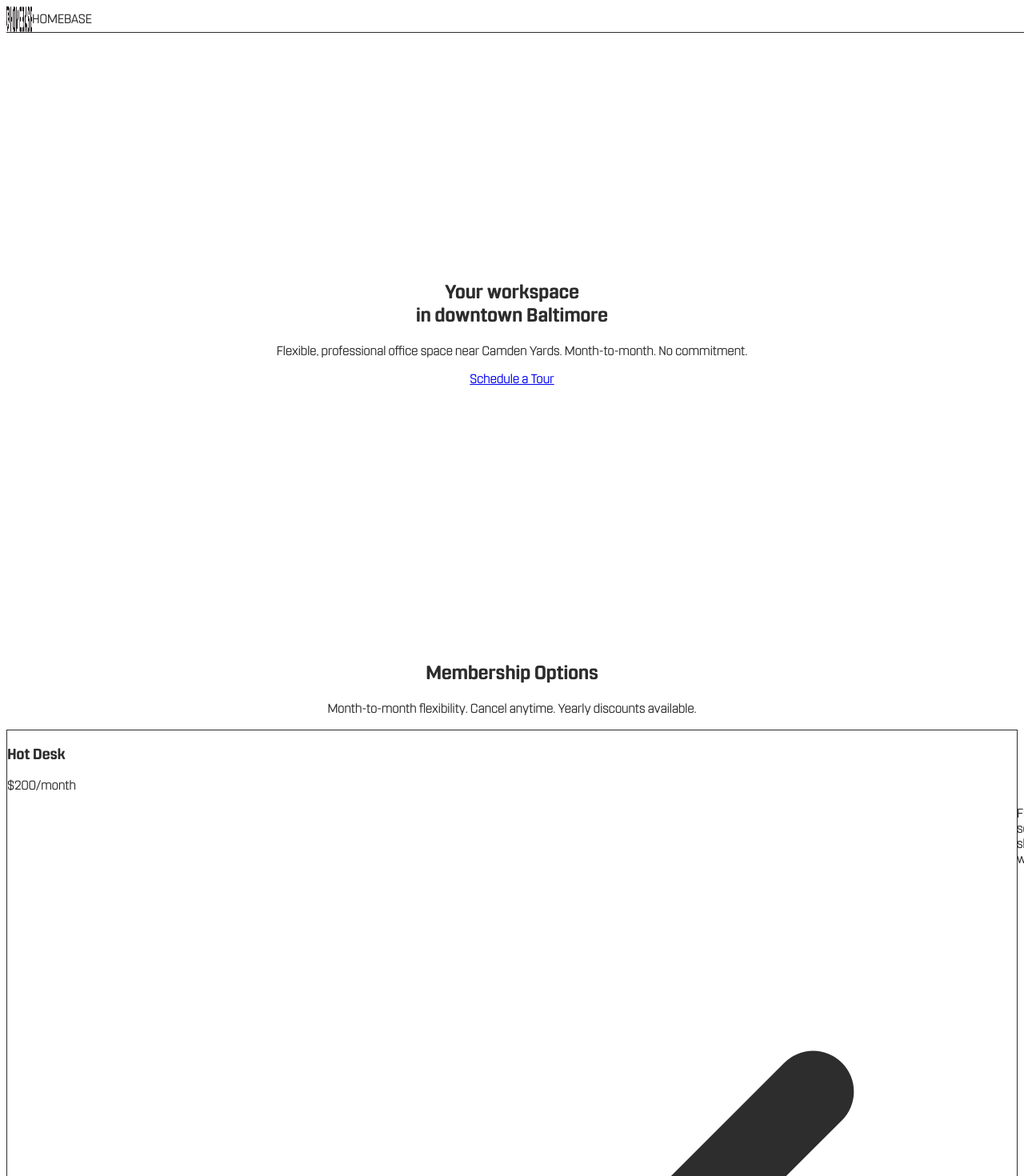
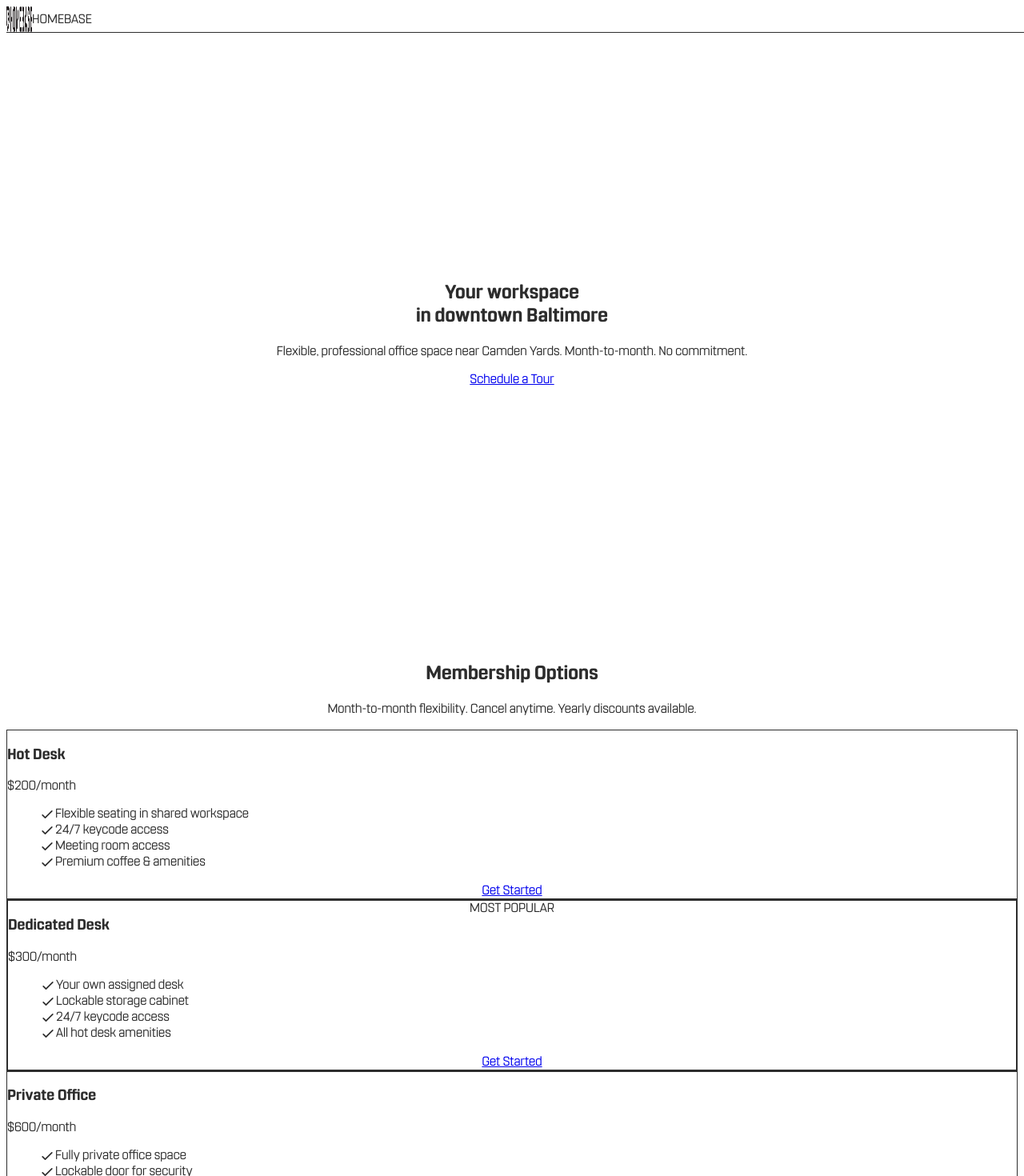
Before and after one commit to jakeabel217/homebase-website, a Next.js app: page / in a window 1280 px wide. Shown: the top 1470 px of the page at 80% size. Built offline with nearby package versions, Linux system fonts and the light colour scheme.

Commit message:
Fix CSS selector: use #pricing not .pricing

```diff
--- a/app/globals.css
+++ b/app/globals.css
@@ -19,7 +19,7 @@ html {
 }
 
 /* Force SVG icon sizing */
-.pricing svg {
+#pricing svg {
   width: 20px !important;
   height: 20px !important;
 }
```
